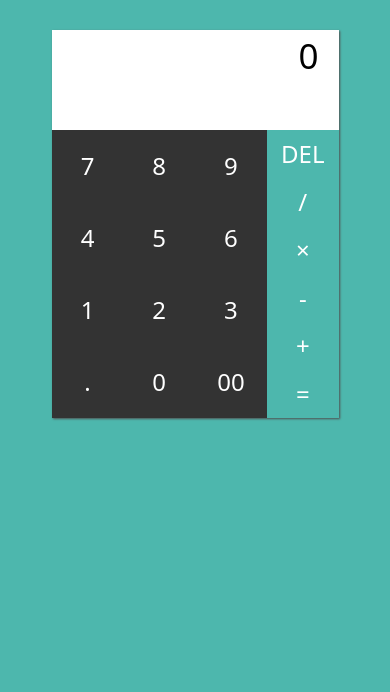
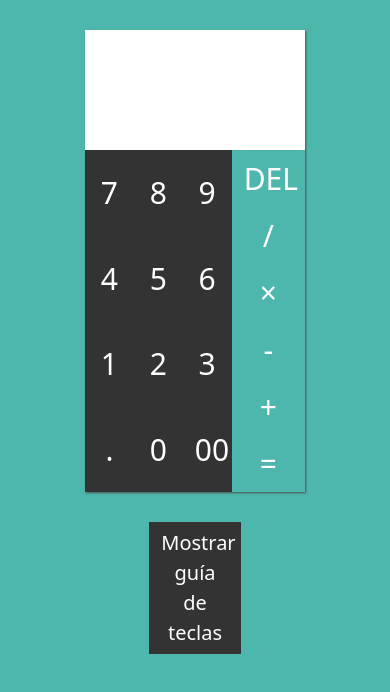
Before and after one commit to paul-23/pas-c5-ta32-bootstrap, a plain HTML site: page Ejercicio_08/index.html in a window 390 px wide. Drawn offline with nearby package versions, Linux system fonts and the light colour scheme.

Commit message:
Ejercicio 08 - Bug fixes and improvements, responsive aplication, modal keyboard information

```diff
--- a/Ejercicio_08/css/style.css
+++ b/Ejercicio_08/css/style.css
@@ -2,43 +2,21 @@ body {
   background-color: #4db7ad;
 }
 
-.container75 {
-  width: 75%;
-  display: flex;
-  flex-wrap: wrap;
-}
-
-.container25 {
-  width: 25%;
-}
-
-.col-12 > .btn {
-  height: auto;
+.row > * {
+  padding: 0px !important;
 }
 
 .row {
   margin-left: 0 !important;
   margin-right: 0 !important;
-}
-
-.col-4 {
-  padding: 0px !important;
-}
-
-.col-12 {
   padding: 0px !important;
 }
 
 .calculator {
-  margin: 30px auto;
-  top: 20px;
-  display: flex;
-  flex-wrap: wrap;
-  justify-content: center;
-  align-items: center;
-  background-color: #b1b1b1;
-  width: 287px;
+  margin: 30px;
   box-shadow: 1px 1px 2px 0 #505050;
+  padding: 0px !important;
+  min-width: 220px;
 }
 
 .screen {
@@ -46,7 +24,7 @@ body {
   justify-content: center;
   align-items: center;
   width: 100%;
-  height: 100px;
+  height: 120px;
   flex-wrap: wrap;
 }
 
@@ -55,7 +33,6 @@ body {
   width: 100%;
   height: 100%;
   border: none;
-  font-size: 24px;
   text-align: right;
   background-color: #ffffff;
   vertical-align: bottom;
@@ -66,26 +43,23 @@ body {
 }
 
 #string {
-  font-size: 30px;
-  height: 50%;
+  font-size: 35px;
+  height: 40%;
   transition: all 0.3s;
 }
 
 #result {
-  height: 50%;
-  font-size: 35px;
+  height: 60%;
+  font-size: 45px;
   transition: all 0.3s;
 }
 
 .btn {
+  width: 100%;
+  height: 100%;
   border-radius: 0;
-  display: flex;
-  justify-content: center;
-  align-items: center;
-  width: 72px;
-  height: 72px;
   border: none;
-  font-size: 24px;
+  font-size: 30px;
   color: #ffffff;
   background-color: #333333;
   cursor: pointer;
@@ -94,6 +68,14 @@ body {
 
 .btn:hover {
   background-color: #696969;
+}
+
+.botonera-num {
+  flex-wrap: wrap;
+}
+
+.btn-guia {
+  font-size: 20px;
 }
 
 .gris {
--- a/Ejercicio_08/index.html
+++ b/Ejercicio_08/index.html
@@ -19,14 +19,30 @@
     <link rel="stylesheet" href="./css/style.css" />
   </head>
   <body>
-    <div class="calculator">
+    <div class="container">
+      <div class="row justify-content-center">
+        <div class="col-6 col-sm-8 col-md-6 col-lg-4 col-xl-3 calculator">
+
+          <div class="row">
+            <div class="col-12">
               <div class="screen">
-        <input type="text" class="screen-content" id="string" readonly />
-        <input type="text" class="screen-content" id="result" readonly />
+                <input
+                  type="text"
+                  class="screen-content"
+                  id="string"
+                  readonly
+                />
+                <input
+                  type="text"
+                  class="screen-content"
+                  id="result"
+                  readonly
+                />
               </div>
 
-      <div class="container75">
               <div class="row">
+                <div class="col-8 d-flex botonera-num">
+                  <div class="row flex-fill">
                     <div class="col-4">
                       <button class="btn" onclick="insertNumber(7)">7</button>
                     </div>
@@ -37,7 +53,7 @@
                       <button class="btn" onclick="insertNumber(9)">9</button>
                     </div>
                   </div>
-        <div class="row">
+                  <div class="row flex-fill">
                     <div class="col-4">
                       <button class="btn" onclick="insertNumber(4)">4</button>
                     </div>
@@ -48,7 +64,7 @@
                       <button class="btn" onclick="insertNumber(6)">6</button>
                     </div>
                   </div>
-        <div class="row">
+                  <div class="row flex-fill">
                     <div class="col-4">
                       <button class="btn" onclick="insertNumber(1)">1</button>
                     </div>
@@ -59,7 +75,7 @@
                       <button class="btn" onclick="insertNumber(3)">3</button>
                     </div>
                   </div>
-        <div class="row">
+                  <div class="row flex-fill">
                     <div class="col-4">
                       <button class="btn" onclick="insertDecimal()">.</button>
                     </div>
@@ -71,8 +87,7 @@
                     </div>
                   </div>
                 </div>
-      <div class="container25">
-        <div class="row">
+                <div class="col-4 botonera-operacion">
                   <div class="col-12">
                     <button class="btn gris" onclick="clearAll()">DEL</button>
                   </div>
@@ -94,6 +109,51 @@
                 </div>
               </div>
             </div>
+          </div>
+        </div>
+      </div>
+
+      <div class="row justify-content-center">
+        <div class="col-3">
+          <button type="button" class="btn btn-guia" data-bs-toggle="modal" data-bs-target="#myModal">
+            Mostrar guía de teclas
+          </button>
+        </div>
+      </div>
+
+      <div class="modal fade" id="myModal" tabindex="-1" aria-labelledby="exampleModalLabel" aria-hidden="true">
+        <div class="modal-dialog modal-dialog-centered">
+            <div class="modal-content">
+                <div class="modal-header">
+                    <h5 class="modal-title" id="exampleModalLabel">Guía de teclas para la calculadora</h5>
+                    <button type="button" class="btn-close" data-bs-dismiss="modal" aria-label="Close"></button>
+                </div>
+                <div class="modal-body">
+                    <p>Puedes usar adicionalmente tu teclado de la siguiente manera:</p>
+                    <ul>
+                        <li><strong>0-9:</strong> Insertar número</li>
+                        <li><strong>+ </strong>: Insertar operador suma</li>
+                        <li><strong>- </strong>: Insertar operador resta</li>
+                        <li><strong>* </strong>: Insertar operador multiplicación</li>
+                        <li><strong>/ </strong>: Insertar operador división</li>
+                        <li><strong>Enter</strong>: Calcular resultado</li>
+                        <li><strong>Punto (.)</strong>: Insertar decimal</li>
+                        <li><strong>Backspace (&larr;)</strong>: Borrar último carácter</li>
+                        <li><strong>Escape (Esc)</strong>: Borrar pantalla</li>
+                        <li><strong>Delete (Supr)</strong>: Borrar todo</li>
+                    </ul>
+                </div>
+                <div class="modal-footer">
+                    <button type="button" class="btn btn-secondary" data-bs-dismiss="modal">Cerrar</button>
+                </div>
+            </div>
+        </div>
+    </div>
+    </div>
+
+    </div>
+
     <script src="./js/script.js"></script>
+
   </body>
 </html>
--- a/Ejercicio_08/js/script.js
+++ b/Ejercicio_08/js/script.js
@@ -1,3 +1,8 @@
+// Mostramos el modal con información aidiconal
+$( document ).ready(function() {
+    $('#myModal').modal('toggle')
+});
+
 //Variables globales
 let currentNumber = '';
 let previousNumber = '';
```
Lines whose indentation alone changed are shown as unchanged.
